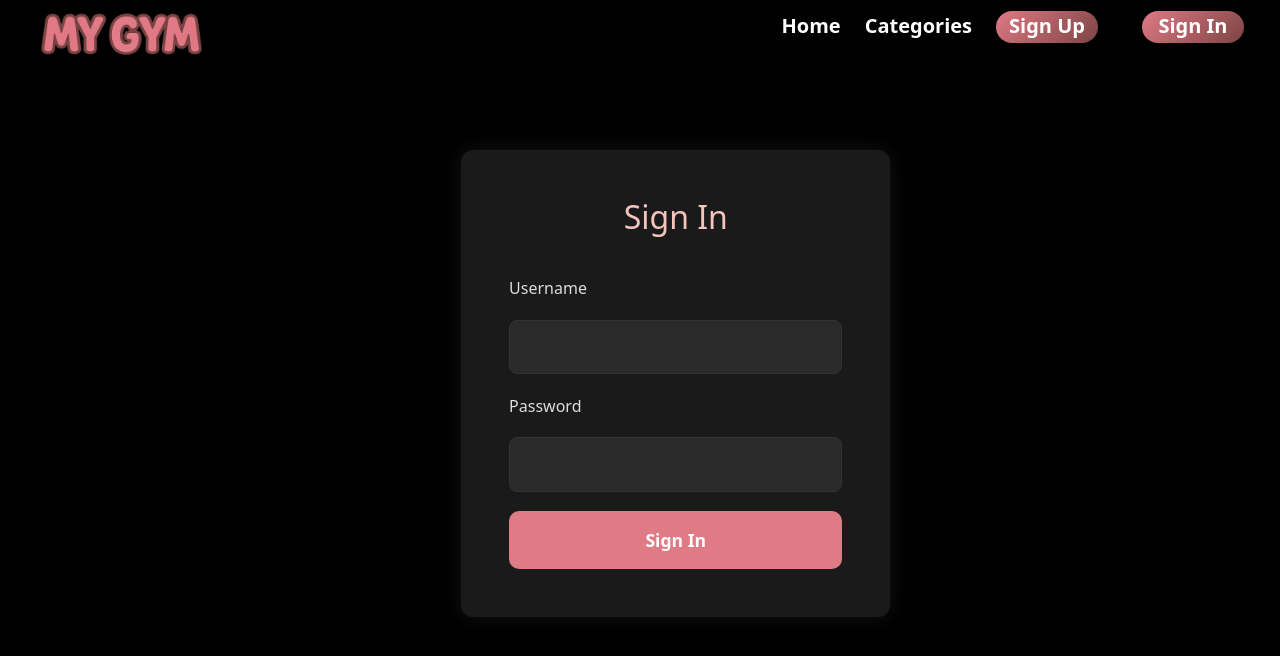
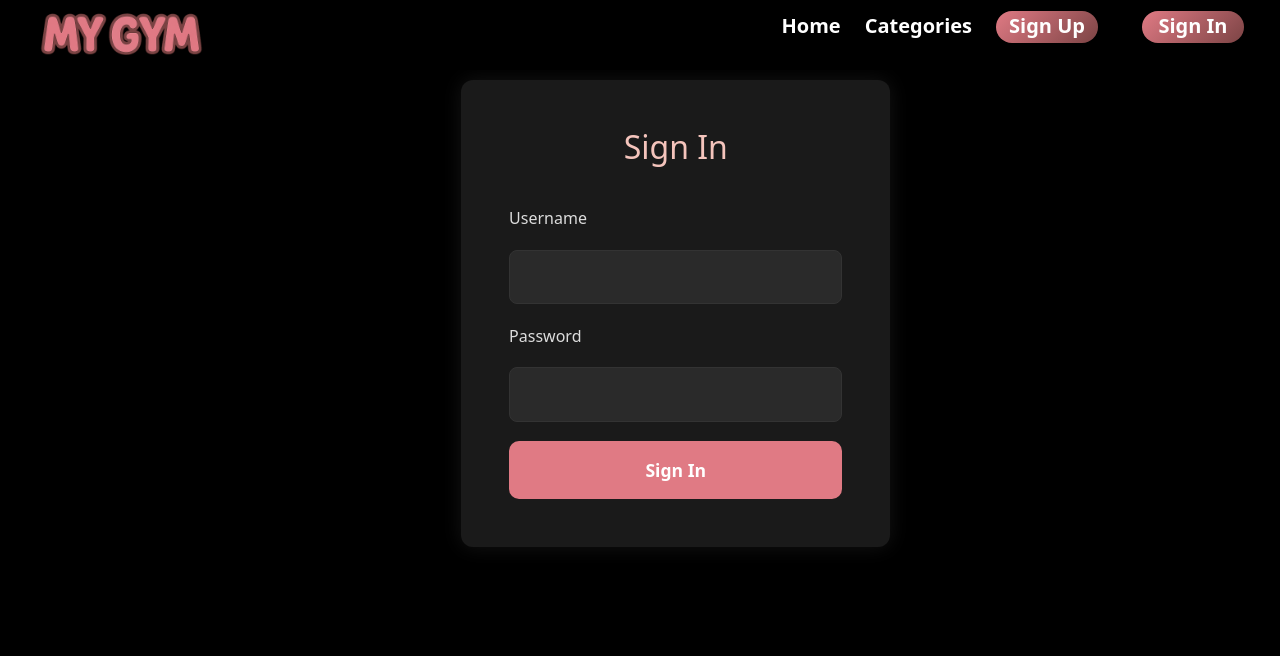
Before and after one commit to zainabalabboodSEB7/myGym-front-end, a React (Vite) app: page /sign-in in a window 1280 px wide. Shown: the top 656 px of the page. Built offline with nearby package versions, Linux system fonts and the light colour scheme; no server answers.

Commit message:
fixed the sign in form padding

```diff
--- a/src/components/SignIn/SignIn.css
+++ b/src/components/SignIn/SignIn.css
@@ -22,7 +22,7 @@ body {
   justify-content: center;
   align-items: center;
   width: 120%;
-  padding-top: 70px;
+  /* padding-top: 70px; */
 }
 
 /* Card */
```
